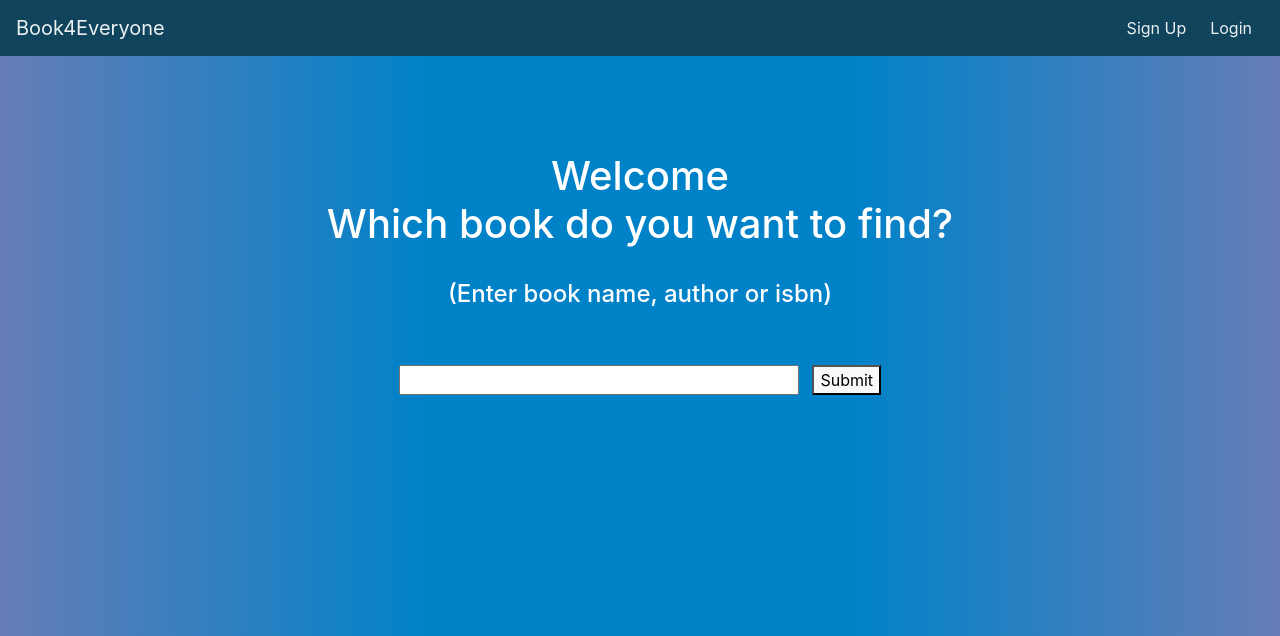
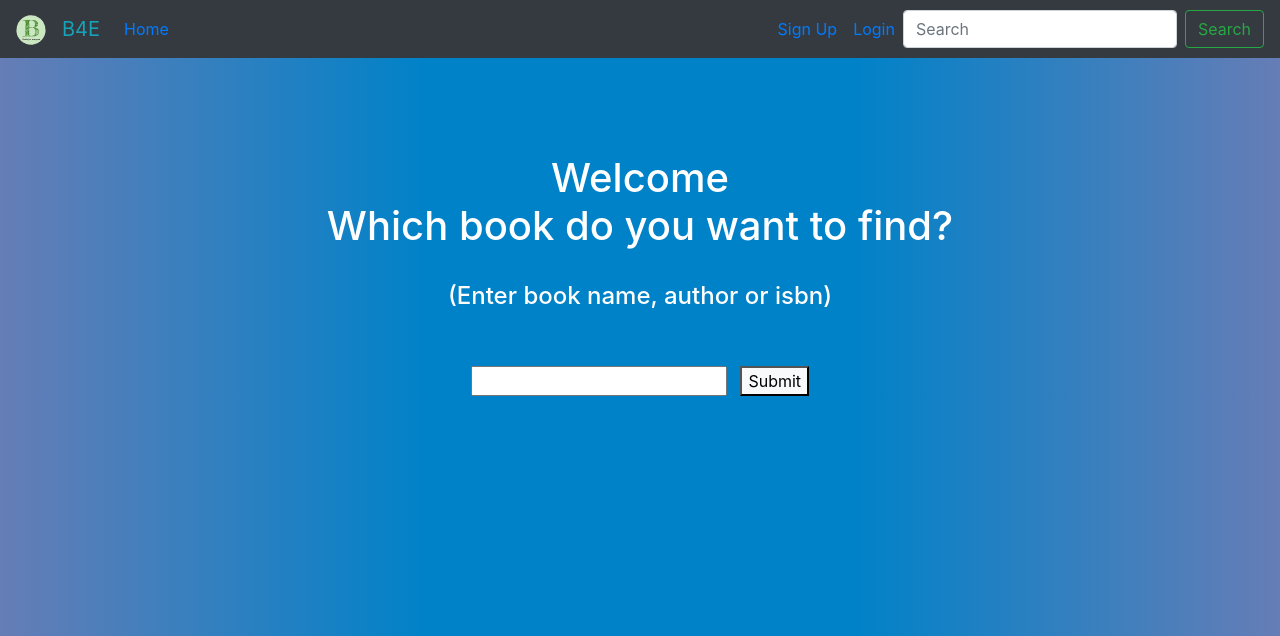
Before and after one commit to realsidg/Books4Everyone, a Flask app: page / in a window 1280 px wide. Shown: the top 636 px of the page. Run offline with Flask 2, Linux system fonts and the light colour scheme; some libraries are stand-ins or nearby versions.

Commit message:
layout, star, review bug etc etc fixed

```diff
--- a/application.py
+++ b/application.py
@@ -84,7 +84,7 @@ def results():
         # if isbn is not None:
         #     res = requests.get("https://www.goodreads.com/book/review_counts.json", params={"key": "fcJPItrdhaNf8KQuAd1bQ", "isbns": isbn})
         #     data=res.json()
-        return render_template("result.html", data=data, error=False)
+        return render_template("result.html", data=data, error=False, q=query)
     else:
         return render_template("result.html", data=data, error=True)
 
@@ -124,10 +124,13 @@ def book(isbn):
     res = requests.get("https://www.goodreads.com/book/review_counts.json", params={"key": "fcJPItrdhaNf8KQuAd1bQ", "isbns": isbn})
     if "logged_in" in session:
         if session["logged_in"]:
+            usrev = db.execute("SELECT username, rating, review from users u, reviews r where isbn = :i and u.id = r.user_id and u.id = :u",{'i':isbn,'u':session["user_no"]}).fetchall()
             if request.method=="POST" and usrev==[]:
                 db.execute("INSERT INTO REVIEWS (isbn, user_id, review, rating) VALUES (:i, :u, :rev, :rate)",
                             {'i':book[0], 'u':session["user_no"], 'rev':request.form.get("review"), 'rate':request.form.get("rating")})
+                usrev = db.execute("SELECT username, rating, review from users u, reviews r where isbn = :i and u.id = r.user_id and u.id = :u",{'i':isbn,'u':session["user_no"]}).fetchall()
                 db.commit()
-                usrev = db.execute("SELECT username, rating, review from users u, reviews r where isbn = :i and u.id = r.user_id and u.id = :u",{'i':isbn,'u':session["user_no"]}).fetchall()
     rev = db.execute("SELECT username, rating, review from users u, reviews r where isbn = :i and u.id = r.user_id",{'i':isbn}).fetchall()
-    return render_template("book_details.html",book=book,rev=rev,usrev=usrev,res=res)
+    res=res.json()['books'][0]['average_rating']
+    star=str(float(res)*16)+"px"
+    return render_template("book_details.html",book=book,rev=rev,usrev=usrev,res=res,star=star,l=len(rev))
--- a/static/css/index.css
+++ b/static/css/index.css
@@ -1,151 +1,6 @@
-@charset "utf-8";
 body{
-	background: linear-gradient(to left, #667db6, #0082c8, #0082c8, #667db6); /* W3C, IE 10+/ Edge, Firefox 16+, Chrome 26+, Opera 12+, Safari 7+ */
+  background: linear-gradient(to left, #667db6, #0082c8, #0082c8, #667db6);
 }
-
-.navbar {
-  background-color: #0f445c;
+navbar {
+  color:white;
 }
-.navbar .navbar-brand {
-  color: #ecf0f1;
-}
-.navbar .navbar-brand:hover,
-.navbar .navbar-brand:focus {
-  color: #ecdbff;
-}
-.navbar .navbar-text {
-  color: #ecf0f1;
-}
-.navbar .navbar-text a {
-  color: #ecdbff;
-}
-.navbar .navbar-text a:hover,
-.navbar .navbar-text a:focus {
-  color: #ecdbff;
-}
-.navbar .navbar-nav .nav-link {
-  color: #ecf0f1;
-  border-radius: .25rem;
-  margin: 0 0.25em;
-}
-.navbar .navbar-nav .nav-link:not(.disabled):hover,
-.navbar .navbar-nav .nav-link:not(.disabled):focus {
-  color: #ecdbff;
-}
-.navbar .navbar-nav .dropdown-menu {
-  background-color: #0f445c;
-  border-color: #2798a3;
-}
-.navbar .navbar-nav .dropdown-menu .dropdown-item {
-  color: #ecf0f1;
-}
-.navbar .navbar-nav .dropdown-menu .dropdown-item:hover,
-.navbar .navbar-nav .dropdown-menu .dropdown-item:focus,
-.navbar .navbar-nav .dropdown-menu .dropdown-item.active {
-  color: #ecdbff;
-  background-color: #2798a3;
-}
-.navbar .navbar-nav .dropdown-menu .dropdown-divider {
-  border-top-color: #2798a3;
-}
-.navbar .navbar-nav .nav-item.active .nav-link,
-.navbar .navbar-nav .nav-item.active .nav-link:hover,
-.navbar .navbar-nav .nav-item.active .nav-link:focus,
-.navbar .navbar-nav .nav-item.show .nav-link,
-.navbar .navbar-nav .nav-item.show .nav-link:hover,
-.navbar .navbar-nav .nav-item.show .nav-link:focus {
-  color: #ecdbff;
-  background-color: #2798a3;
-}
-.navbar .navbar-toggle {
-  border-color: #2798a3;
-}
-.navbar .navbar-toggle:hover,
-.navbar .navbar-toggle:focus {
-  background-color: #2798a3;
-}
-.navbar .navbar-toggle .navbar-toggler-icon {
-  color: #ecf0f1;
-}
-.navbar .navbar-collapse,
-.navbar .navbar-form {
-  border-color: #ecf0f1;
-}
-.navbar .navbar-link {
-  color: #ecf0f1;
-}
-.navbar .navbar-link:hover {
-  color: #ecdbff;
-}
-
-@media (max-width: 575px) {
-  .navbar-expand-sm .navbar-nav .show .dropdown-menu .dropdown-item {
-    color: #ecf0f1;
-  }
-  .navbar-expand-sm .navbar-nav .show .dropdown-menu .dropdown-item:hover,
-  .navbar-expand-sm .navbar-nav .show .dropdown-menu .dropdown-item:focus {
-    color: #ecdbff;
-  }
-  .navbar-expand-sm .navbar-nav .show .dropdown-menu .dropdown-item.active {
-    color: #ecdbff;
-    background-color: #2798a3;
-  }
-}
-
-@media (max-width: 767px) {
-  .navbar-expand-md .navbar-nav .show .dropdown-menu .dropdown-item {
-    color: #ecf0f1;
-  }
-  .navbar-expand-md .navbar-nav .show .dropdown-menu .dropdown-item:hover,
-  .navbar-expand-md .navbar-nav .show .dropdown-menu .dropdown-item:focus {
-    color: #ecdbff;
-  }
-  .navbar-expand-md .navbar-nav .show .dropdown-menu .dropdown-item.active {
-    color: #ecdbff;
-    background-color: #2798a3;
-  }
-}
-
-@media (max-width: 991px) {
-  .navbar-expand-lg .navbar-nav .show .dropdown-menu .dropdown-item {
-    color: #ecf0f1;
-  }
-  .navbar-expand-lg .navbar-nav .show .dropdown-menu .dropdown-item:hover,
-  .navbar-expand-lg .navbar-nav .show .dropdown-menu .dropdown-item:focus {
-    color: #ecdbff;
-  }
-  .navbar-expand-lg .navbar-nav .show .dropdown-menu .dropdown-item.active {
-    color: #ecdbff;
-    background-color: #2798a3;
-  }
-}
-
-@media (max-width: 1199px) {
-  .navbar-expand-xl .navbar-nav .show .dropdown-menu .dropdown-item {
-    color: #ecf0f1;
-  }
-  .navbar-expand-xl .navbar-nav .show .dropdown-menu .dropdown-item:hover,
-  .navbar-expand-xl .navbar-nav .show .dropdown-menu .dropdown-item:focus {
-    color: #ecdbff;
-  }
-  .navbar-expand-xl .navbar-nav .show .dropdown-menu .dropdown-item.active {
-    color: #ecdbff;
-    background-color: #2798a3;
-  }
-}
-
-.navbar-expand .navbar-nav .show .dropdown-menu .dropdown-item {
-  color: #ecf0f1;
-}
-.navbar-expand .navbar-nav .show .dropdown-menu .dropdown-item:hover,
-.navbar-expand .navbar-nav .show .dropdown-menu .dropdown-item:focus {
-  color: #ecdbff;
-}
-.navbar-expand .navbar-nav .show .dropdown-menu .dropdown-item.active {
-  color: #ecdbff;
-  background-color: #2798a3;
-}
-
-.search{
-	width:400px;
-}
--- a/templates/index.html
+++ b/templates/index.html
@@ -1,4 +1,6 @@
 {% extends "layout.html" %}
+
+{% block title %} Books4everyone {% endblock %}
 {% block body %}
 	<div class="container">
 				<div class="col-xl-12 text-center text-white"><br><br><h1>Welcome {{session["user"]}}<br> Which book do you want to find?</h1><br>
--- a/templates/layout.html
+++ b/templates/layout.html
@@ -4,20 +4,30 @@
     <meta charset="utf-8">
 	<meta http-equiv="X-UA-Compatible" content="IE=edge">
   <meta name="viewport" content="width=device-width, initial-scale=1">
-    <title>Books4everyone</title>
+  <link rel="icon" href="{{url_for('static',filename='png/icon.png')}}" type="image/png" sizes="16x16">
+    <title>{% block title %}{% endblock %}</title>
     <!-- Bootstrap -->
 	<link href="{{ url_for('static', filename='css/bootstrap-4.0.0.css') }}" rel="stylesheet">
 	<link href="{{ url_for('static', filename='css/index.css') }}" rel="stylesheet" type="text/css">
   </head>
   <body>
-	  <nav class="navbar navbar-expand-lg navbar-light"><a class="navbar-brand" href="{{ url_for('index')}}">Book4Everyone</a>
-  <div class="collapse navbar-collapse" id="navbarSupportedContent">
+      <nav class="navbar navbar-expand-lg bg-dark ">
+          <a class="navbar-brand" href="{{ url_for('index')}}">
+              <img src="{{ url_for('static', filename='svg/logo.svg')}}" width="30" height="30" alt="">
+            </a>
+          <a class="navbar-brand text-info" href="{{ url_for('index')}}">B4E</a>
+          <button class="navbar-toggler" type="button" data-toggle="collapse" data-target="#navbarSupportedContent" aria-controls="navbarSupportedContent" aria-expanded="false" aria-label="Toggle navigation">
+            <span class="navbar-toggler-icon"></span>
+          </button>
+
+          <div class="collapse navbar-collapse text-white" id="navbarSupportedContent">
             <ul class="navbar-nav mr-auto">
-      <li class="nav-item active"> </li>
-      <li class="nav-item"> </li>
-      <li class="nav-item"> </li>
+              <li class="nav-item active">
+                <a class="nav-link" href="{{ url_for('index')}}">Home <span class="sr-only">(current)</span></a>
+              </li>
             </ul>
-    <ul class="nav navbar-nav navbar-right">
+            <form class="form-inline my-2 my-lg-0" action="{{ url_for('results') }}">
+                <ul class="navbar-nav mr-auto text-white">
                     {%if not session["logged_in"] %}
                       <li class="nav-item"><a class="nav-link" href="{{ url_for('signup')}}"> Sign Up</a></li>
                       <li class="nav-item"><a class="nav-link" href="{{ url_for('login')}}"> Login</a></li>
@@ -25,6 +35,9 @@
                       <li class="nav-item"><a class="nav-link" href="{{ url_for('index',logout=True)}}"> Logout</a></li>
                     {% endif %}
                   </ul>
+              <input name="q" class="form-control mr-sm-2" type="search" placeholder="Search" aria-label="Search">
+              <button class="btn btn-outline-success my-2 my-sm-0" type="submit">Search</button>
+            </form>
           </div>
         </nav>
 	  <br><br>
--- a/templates/login.html
+++ b/templates/login.html
@@ -1,4 +1,5 @@
 {% extends "layout.html" %}
+{% block title %} Login {% endblock %}
 {%block body%}
 <link href="{{ url_for('static', filename='css/login.css') }}" rel="stylesheet" type="text/css">
 <div id="login">
--- a/templates/result.html
+++ b/templates/result.html
@@ -1,4 +1,6 @@
 {% extends "layout.html" %}
+
+{% block title %} Book Search- {{q}} {% endblock %}
 {%block body%}
 
 <div class="container" style="padding: 10px">
--- a/templates/signup.html
+++ b/templates/signup.html
@@ -1,4 +1,6 @@
 {% extends "layout.html" %}
+
+{% block title %} Sign Up {% endblock %}
 {%block body%}
       <!-- body code goes here -->
 	<div class="container text-white" style="background: rgba(138, 114, 61, 0.2);">
```
Also changed, not shown: templates/book_details.html (+11 -11 lines), static/png/icon.png (added), static/svg/logo.svg (added), static/svg/star.svg (added), static/svg/stars.svg (added), 4 other files. Lines whose indentation alone changed are shown as unchanged.
